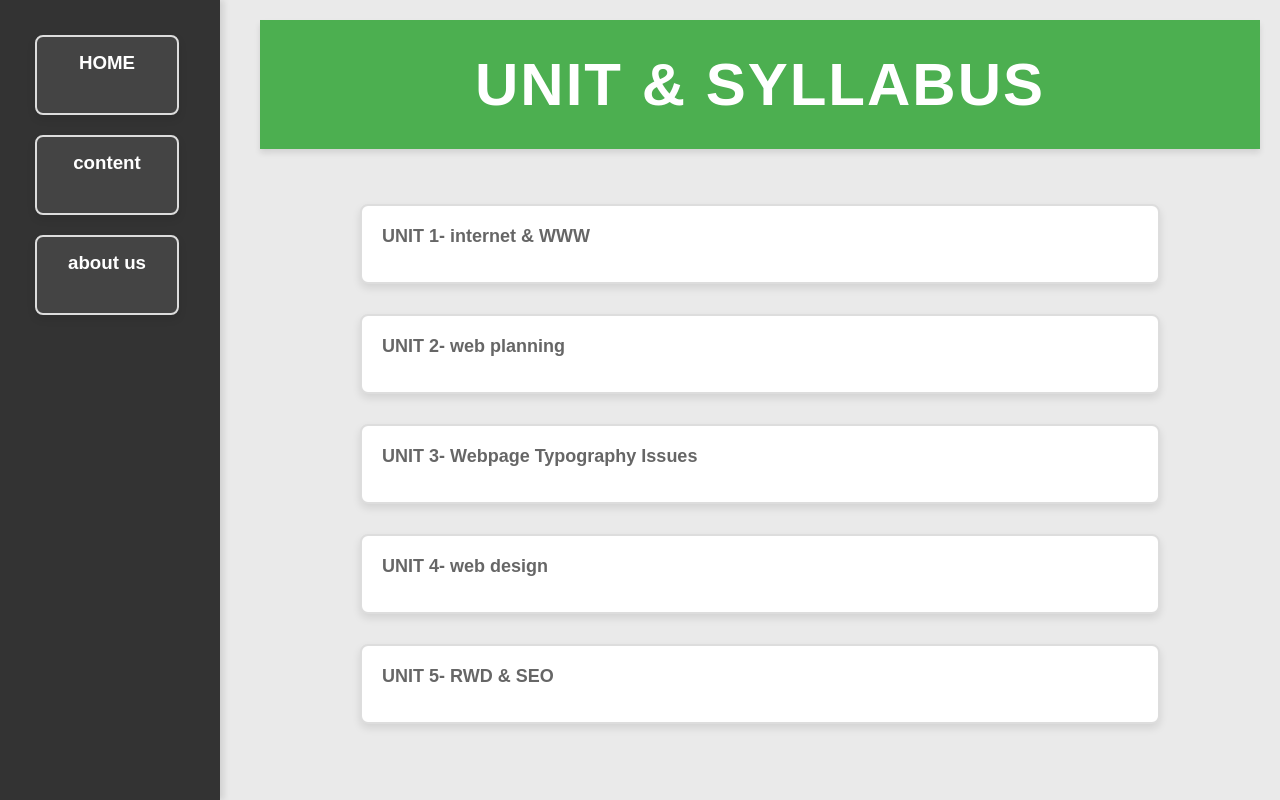
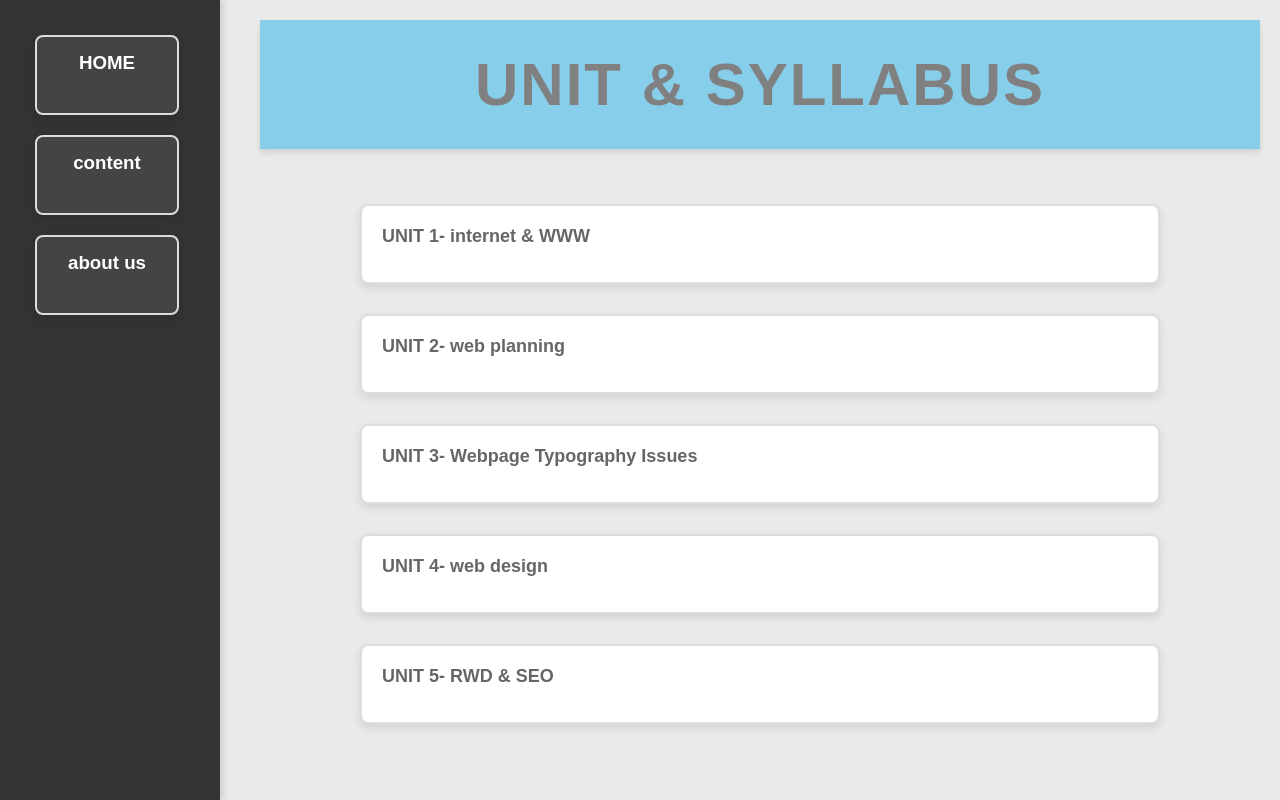
Before and after one commit to jinwoosung377/TU, a plain HTML site: page 2page.html in a window 1280 px wide. Drawn offline with Linux system fonts and the light colour scheme.

Commit message:
1page.html

```diff
--- a/2page.html
+++ b/2page.html
@@ -59,8 +59,8 @@
 
         /* Header */
         header {
-            background-color: #4CAF50;
-            color: white;
+            background-color:  #87CEEB;
+            color: gray;
             padding: 30px;
             font-size: 30px;
             text-transform: uppercase;
@@ -116,7 +116,7 @@
         }
 
         .container:hover h2 {
-            color: #4CAF50;
+            color:  #87CEEB;
         }
 
         /* Adding responsive design */
```
